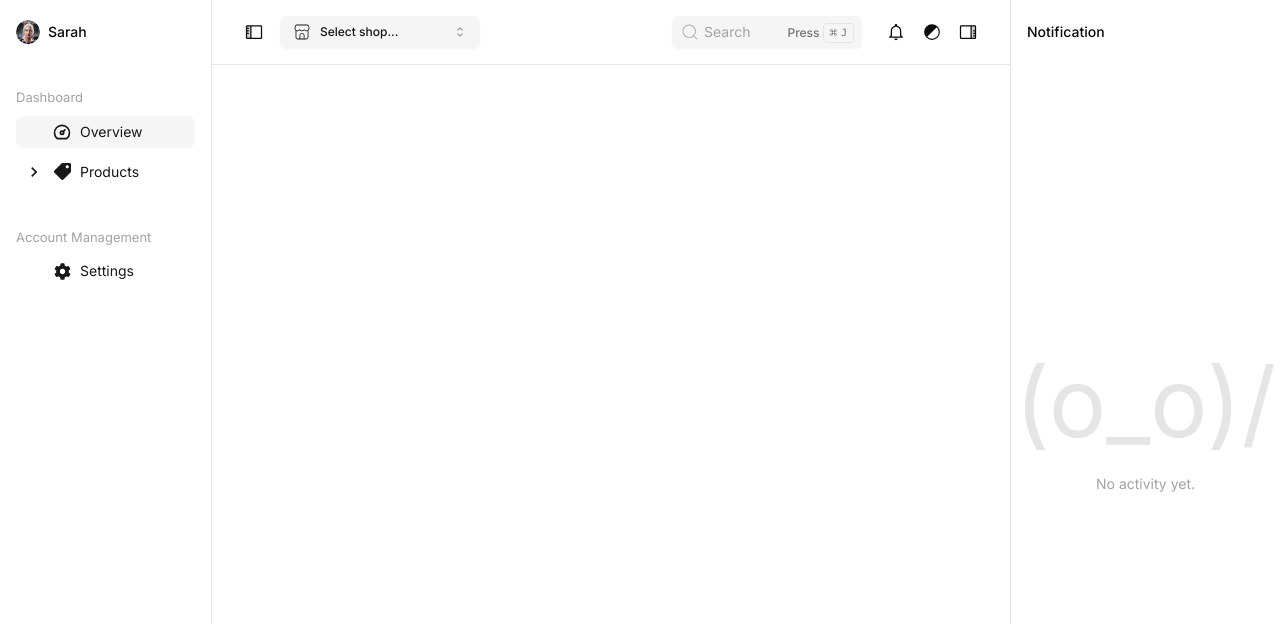
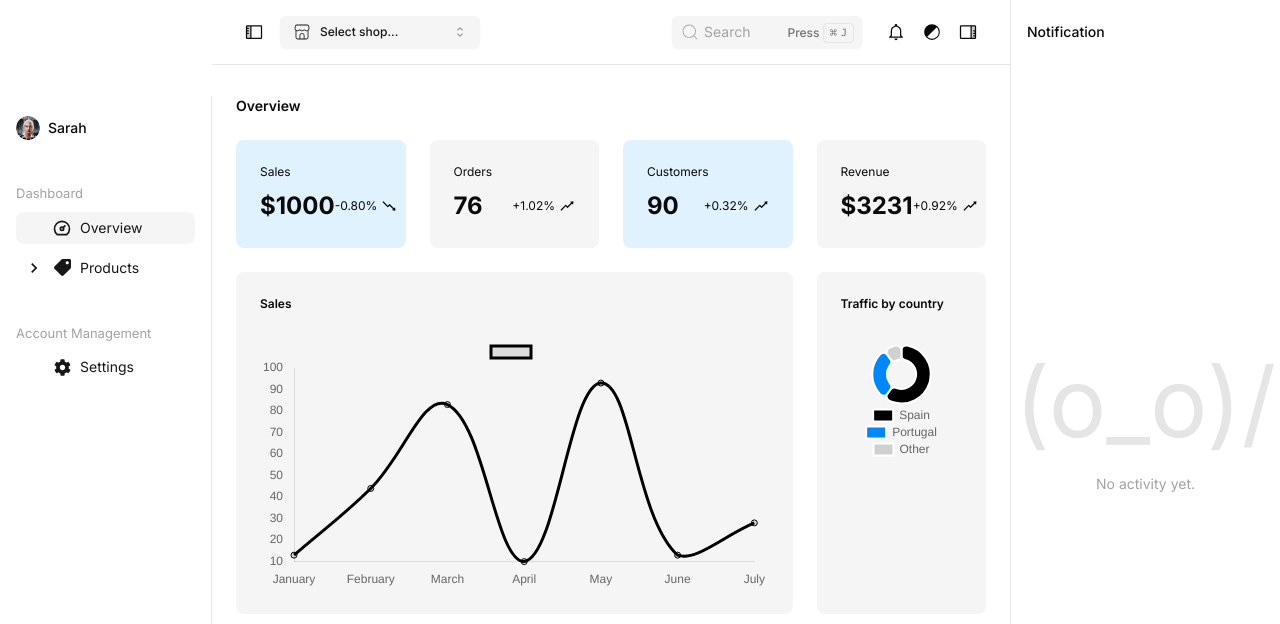
Before and after one commit to IAmTahazzot/ecommerce-cms, a Next.js app: page / in a window 1280 px wide. Shown: the top 624 px of the page. Built offline with nearby package versions, Linux system fonts and the light colour scheme.

Commit message:
feat: Widgets added
- CounterCard: tiny cards on for dashboard overview
- SalesChart: showing sales in chart
- TrafficView: beautiful pie chart showing diff countries traffic

```diff
--- a/package.json
+++ b/package.json
@@ -15,11 +15,13 @@
     "@radix-ui/react-icons": "^1.3.0",
     "@radix-ui/react-popover": "^1.0.7",
     "@radix-ui/react-slot": "^1.0.2",
+    "chart.js": "^4.4.2",
     "class-variance-authority": "^0.7.0",
     "clsx": "^2.1.0",
     "cmdk": "^0.2.1",
     "next": "14.1.1",
     "react": "^18",
+    "react-chartjs-2": "^5.2.0",
     "react-dom": "^18",
     "react-icons": "^5.0.1",
     "tailwind-merge": "^2.2.1",
--- a/src/app/(routes)/layout.tsx
+++ b/src/app/(routes)/layout.tsx
@@ -8,7 +8,7 @@ const MainLayout = ({ children }: { children: React.ReactNode }) => {
     <div>
       <Header />
       <Sidebar navigation={Navigation} />
-      <main className='ml-[212px]'>{children}</main>
+      <main className='ml-[212px] mt-24 mr-[270px]'>{children}</main>
       <NotificationPanel />
     </div>
   );
--- a/src/app/(routes)/page.tsx
+++ b/src/app/(routes)/page.tsx
@@ -1,5 +1,67 @@
+import { CounterCard } from "@/components/Widgets/CounterCard";
+import { SalesChart } from "@/components/Widgets/SalesChart";
+import { TrafficView } from "@/components/Widgets/TrafficView";
+import { AiOutlineRise, AiOutlineFall } from "react-icons/ai";
+
 export default function Home() {
   return (
-    <div></div>
+    <div className="grid grid-cols-4 gap-6 m-6">
+      <div className="col-start-1 col-end-5">
+        <h3 className="text-sm font-semibold">Overview</h3>
+      </div>
+      <CounterCard
+        title="Sales"
+        counter={1_000}
+        currency="$"
+        className="bg-sky-100"
+        details={
+          <div className="flex items-center gap-x-1 text-xs">
+            <span>-0.80%</span>
+            <AiOutlineFall className="w-4 h-4" />
+          </div>
+        }
+      />
+      <CounterCard
+        title="Orders"
+        counter={76}
+        details={
+          <div className="flex items-center gap-x-1 text-xs">
+            <span>+1.02%</span>
+            <AiOutlineRise className="w-4 h-4" />
+          </div>
+        }
+      />
+      <CounterCard
+        title="Customers"
+        counter={90}
+        className="bg-sky-100"
+        details={
+          <div className="flex items-center gap-x-1 text-xs">
+            <span>+0.32%</span>
+            <AiOutlineRise className="w-4 h-4" />
+          </div>
+        }
+      />
+      <CounterCard
+        title="Revenue"
+        counter={3_231}
+        currency="$"
+        details={
+          <div className="flex items-center gap-x-1 text-xs">
+            <span>+0.92%</span>
+            <AiOutlineRise className="w-4 h-4" />
+          </div>
+        }
+      />
+      <div className="row-start-3 col-span-3 p-6 bg-neutral-100 rounded-lg">
+        <h3 className='font-semibold text-xs mb-6'>Sales</h3>
+        <SalesChart />
+      </div>
+
+      <div className='p-6 bg-neutral-100 rounded-lg'>
+        <h3 className='font-semibold text-xs mb-8'>Traffic by country</h3>
+        <TrafficView />
+      </div>
+    </div>
   );
 }
--- /dev/null
+++ b/src/components/Widgets/CounterCard.tsx
@@ -0,0 +1,30 @@
+import { cn } from "@/lib/utils";
+
+interface CounterCardProps {
+  title: string;
+  counter: number;
+  currency?: string | React.ReactNode;
+  details?: React.ReactNode;
+  className?: string;
+}
+
+export const CounterCard = ({
+  title,
+  counter,
+  currency,
+  details,
+  className,
+}: CounterCardProps) => {
+  return (
+    <div className={cn("p-6 space-y-2 rounded-lg bg-neutral-100", className)}>
+      <h2 className="text-xs font-normal">{title}</h2>
+      <div className="flex items-center justify-between">
+        <h1 className="text-[24px] font-bold">
+          {currency}
+          {counter}
+        </h1>
+        <div>{details}</div>
+      </div>
+    </div>
+  );
+};
--- /dev/null
+++ b/src/components/Widgets/SalesChart.tsx
@@ -0,0 +1,70 @@
+'use client'
+
+import {
+  Chart as ChartJS,
+  CategoryScale,
+  LinearScale,
+  PointElement,
+  LineElement,
+  Title,
+  Tooltip,
+  Filler,
+  Legend,
+} from "chart.js";
+import { Line } from "react-chartjs-2";
+
+ChartJS.register(
+  CategoryScale,
+  LinearScale,
+  PointElement,
+  LineElement,
+  Title,
+  Tooltip,
+  Filler,
+  Legend
+);
+
+export const options = {
+  responsive: true,
+  plugins: {
+    legend: {
+      position: "top" as const,
+    },
+  },
+  scales: {
+    x: {
+      grid: {
+        display: false, // this will hide vertical grid lines
+      },
+    },
+    y: {
+      grid: {
+        display: false, // this will hide horizontal grid lines
+      },
+    },
+  }
+};
+
+const labels = ["January", "February", "March", "April", "May", "June", "July"];
+
+export const data = {
+  labels,
+  datasets: [
+    {
+      fill: false,
+      label: '',
+      data: labels.map(() => Math.floor(Math.random() * 100)),
+      borderColor: "#000",
+      // backgroundColor: "#ddd",
+      tension: 0.4,
+    },
+  ],
+};
+
+export const SalesChart = () => {
+  return (
+    <div>
+      <Line options={options} data={data} />
+    </div>
+  );
+};
--- /dev/null
+++ b/src/components/Widgets/TrafficView.tsx
@@ -0,0 +1,47 @@
+"use client";
+
+import React from "react";
+import {
+  Chart as ChartJS,
+  ArcElement,
+  Tooltip,
+  Legend,
+  ChartOptions,
+} from "chart.js";
+import { Doughnut } from "react-chartjs-2";
+
+ChartJS.register(ArcElement, Tooltip, Legend);
+
+export const data = {
+  labels: ["Spain", "Portugal", "Other"],
+  datasets: [
+    {
+      data: [60, 30, 10],
+      backgroundColor: [
+        "rgba(0, 0, 0, 1)",
+        "rgba(0, 135, 250, 1)",
+        "rgba(0, 0, 0, .15)",
+      ],
+      borderWidth: 2,
+      borderColor: "rgba(255, 255, 255, 1)",
+      borderRadius: 5,
+    },
+  ],
+};
+
+const options = {
+  plugins: {
+    legend: {
+      position: "bottom",
+      align: "center",
+      labels: {
+        boxWidth: 20,
+        padding: 5,
+      },
+    },
+  },
+} satisfies ChartOptions;
+
+export const TrafficView = () => {
+  return <Doughnut data={data} options={options} />;
+};
```
Also changed, not shown: 1 other file (tests, documents, lock files or other folders).
